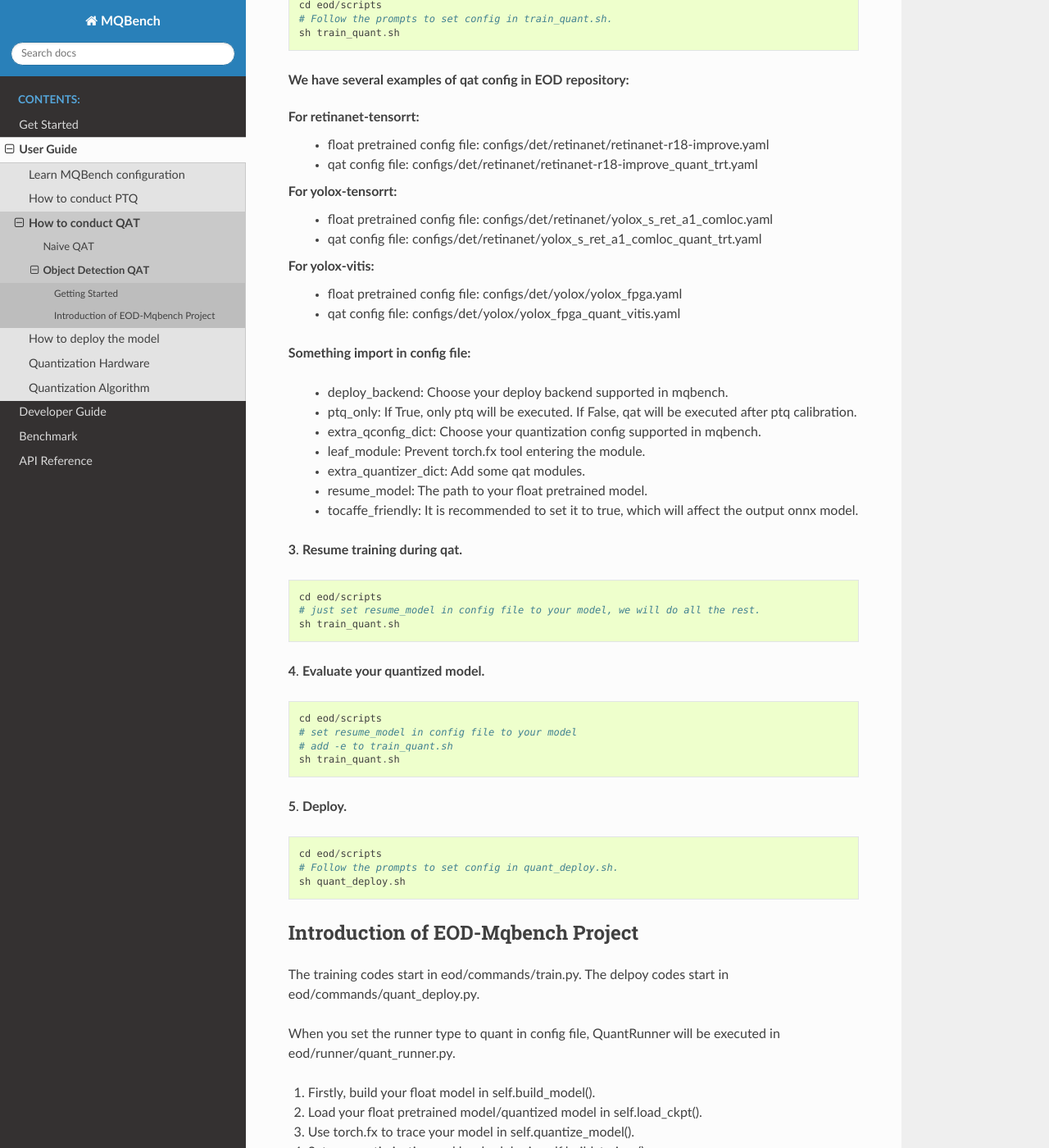
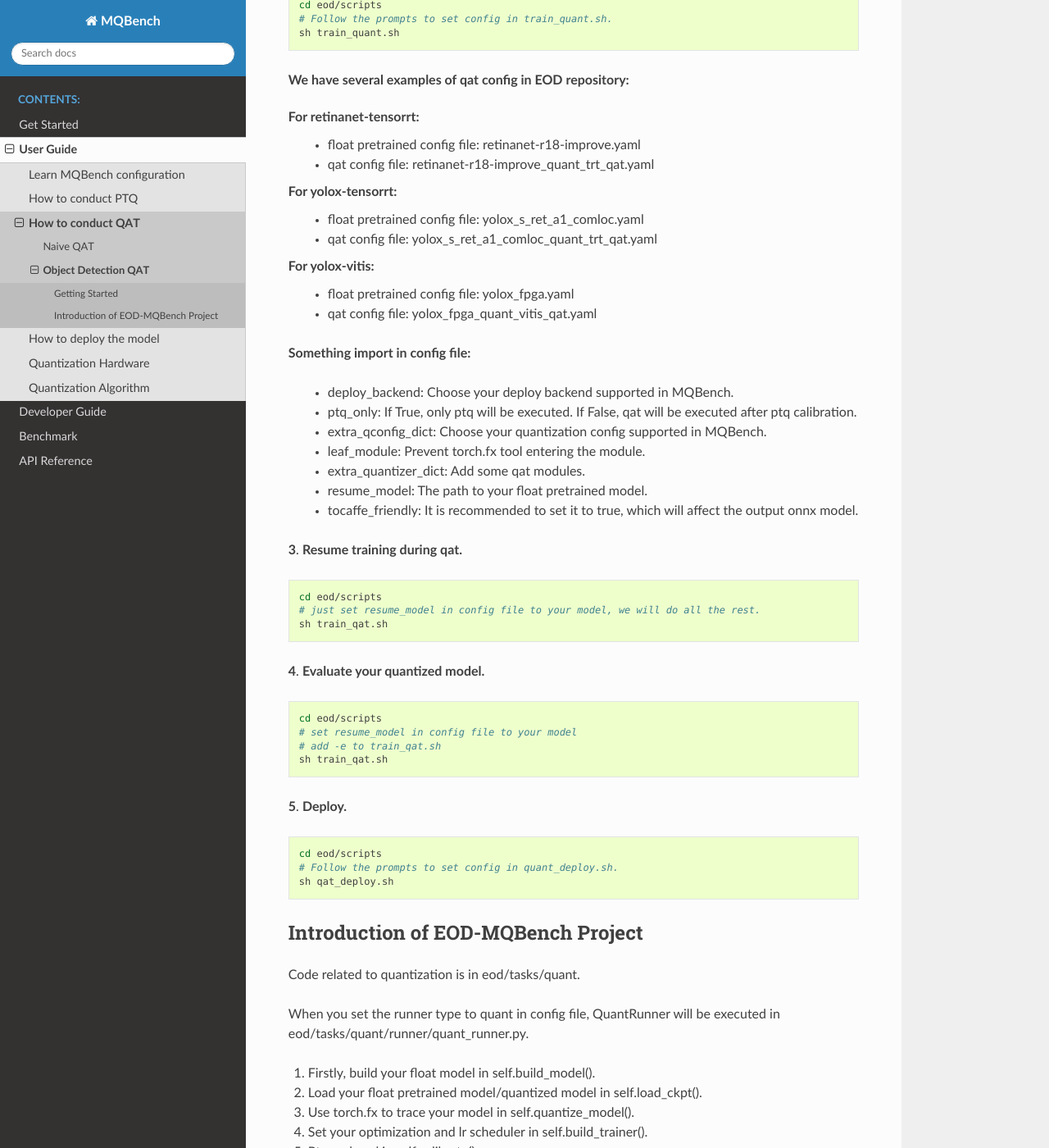
Before and after one commit to ModelTC/MQBench, a Sphinx documentation site: the page built from docs/source/user_guide/QAT/detection.rst, in a window 1280 px wide and 1400 px high, scrolled down 475 px. Shown: the whole window at 82% size. Built offline with Sphinx 7.4.7 and the Read the Docs theme 2.0.0, drawn with Linux system fonts in a browser that asks for light colours; some of the changed text lies outside the part shown.

Commit message:
[Feature]: Update detection docs

```diff
--- a/docs/source/user_guide/QAT/detection.rst
+++ b/docs/source/user_guide/QAT/detection.rst
@@ -1,5 +1,6 @@
 Object detection with MQBench
 ================================
+
 This part, we introduce how to quantize an object detection model using MQBench.
 
 Getting Started
@@ -7,15 +8,14 @@
 
 **1**. **Clone the repositories.**
 
-.. code-block:: python
+.. code-block:: shell
 
     git clone https://github.com/ModelTC/MQBench.git
     git clone https://github.com/ModelTC/EOD.git
 
-
 **2**. **Quantization aware training.**
 
-.. code-block:: python
+.. code-block:: shell
 
     # Prepare your float pretrained model.
     cd eod/scripts
@@ -26,64 +26,59 @@
 **We have several examples of qat config in EOD repository:**
 
 For retinanet-tensorrt:
- - float pretrained config file: configs/det/retinanet/retinanet-r18-improve.yaml
- - qat config file: configs/det/retinanet/retinanet-r18-improve_quant_trt.yaml
+ - float pretrained config file: retinanet-r18-improve.yaml
+ - qat config file: retinanet-r18-improve_quant_trt_qat.yaml
 
 For yolox-tensorrt:
- - float pretrained config file: configs/det/retinanet/yolox_s_ret_a1_comloc.yaml
- - qat config file: configs/det/retinanet/yolox_s_ret_a1_comloc_quant_trt.yaml
+ - float pretrained config file: yolox_s_ret_a1_comloc.yaml
+ - qat config file: yolox_s_ret_a1_comloc_quant_trt_qat.yaml
 
 For yolox-vitis:
- - float pretrained config file: configs/det/yolox/yolox_fpga.yaml
- - qat config file: configs/det/yolox/yolox_fpga_quant_vitis.yaml
-
+ - float pretrained config file: yolox_fpga.yaml
+ - qat config file: yolox_fpga_quant_vitis_qat.yaml
 
 **Something import in config file:**
 
- - deploy_backend: Choose your deploy backend supported in mqbench.
+ - deploy_backend: Choose your deploy backend supported in MQBench.
  - ptq_only: If True, only ptq will be executed. If False, qat will be executed after ptq calibration.
- - extra_qconfig_dict: Choose your quantization config supported in mqbench.
+ - extra_qconfig_dict: Choose your quantization config supported in MQBench.
  - leaf_module: Prevent torch.fx tool entering the module.
  - extra_quantizer_dict: Add some qat modules.
  - resume_model: The path to your float pretrained model.
  - tocaffe_friendly: It is recommended to set it to true, which will affect the output onnx model.
 
-
 **3**. **Resume training during qat.**
 
-.. code-block:: python
+.. code-block:: shell
 
     cd eod/scripts
     # just set resume_model in config file to your model, we will do all the rest.
-    sh train_quant.sh
+    sh train_qat.sh
 
 
 **4**. **Evaluate your quantized model.**
 
-.. code-block:: python
+.. code-block:: shell
 
     cd eod/scripts
     # set resume_model in config file to your model
-    # add -e to train_quant.sh
-    sh train_quant.sh
-
+    # add -e to train_qat.sh
+    sh train_qat.sh
 
 **5**. **Deploy.**
 
-.. code-block:: python
+.. code-block:: shell
 
     cd eod/scripts
     # Follow the prompts to set config in quant_deploy.sh.
-    sh quant_deploy.sh
+    sh qat_deploy.sh
 
-
-
-Introduction of EOD-Mqbench Project
+Introduction of EOD-MQBench Project
 ----------------------------------------
 
-The training codes start in eod/commands/train.py. The delpoy codes start in eod/commands/quant_deploy.py.
+Code related to quantization is in eod/tasks/quant.
 
-When you set the runner type to quant in config file, QuantRunner will be executed in eod/runner/quant_runner.py.
+When you set the runner type to quant in config file, QuantRunner will be executed in eod/tasks/quant/runner/quant_runner.py.
 
 1. Firstly, build your float model in self.build_model().
 2. Load your float pretrained model/quantized model in self.load_ckpt().
@@ -92,11 +87,9 @@
 5. Ptq and eval in self.calibrate()
 6. Train in self.train()
 
-
 **Something important:**
 
- - Your model should be splited into network and post-processing. Fx should only trace the network.
+ - Your model should be split into network and post-processing. Fx should only trace the network.
  - Quantized model should be saved with the key of qat, as shown in self.save(). This will be used in self.resume_model_from_fp() and self.resume_model_from_quant().
  - We disable the ema in qat. If your ckpt has ema state, we will load ema state into model, as shown in self.load_ckpt().
  - Be careful when your quantized model has extra learnable parameters. You can check it in optimizer, such as eod/tasks/det/plugins/yolov5/utils/optimizer_helper.py. Lsq has been checked.
- - When you are going to deploy model, self.model.deploy should be set to True, as shown in eod/apis/quant_deploy.py. This will remove redundant nodes in your model.
```
